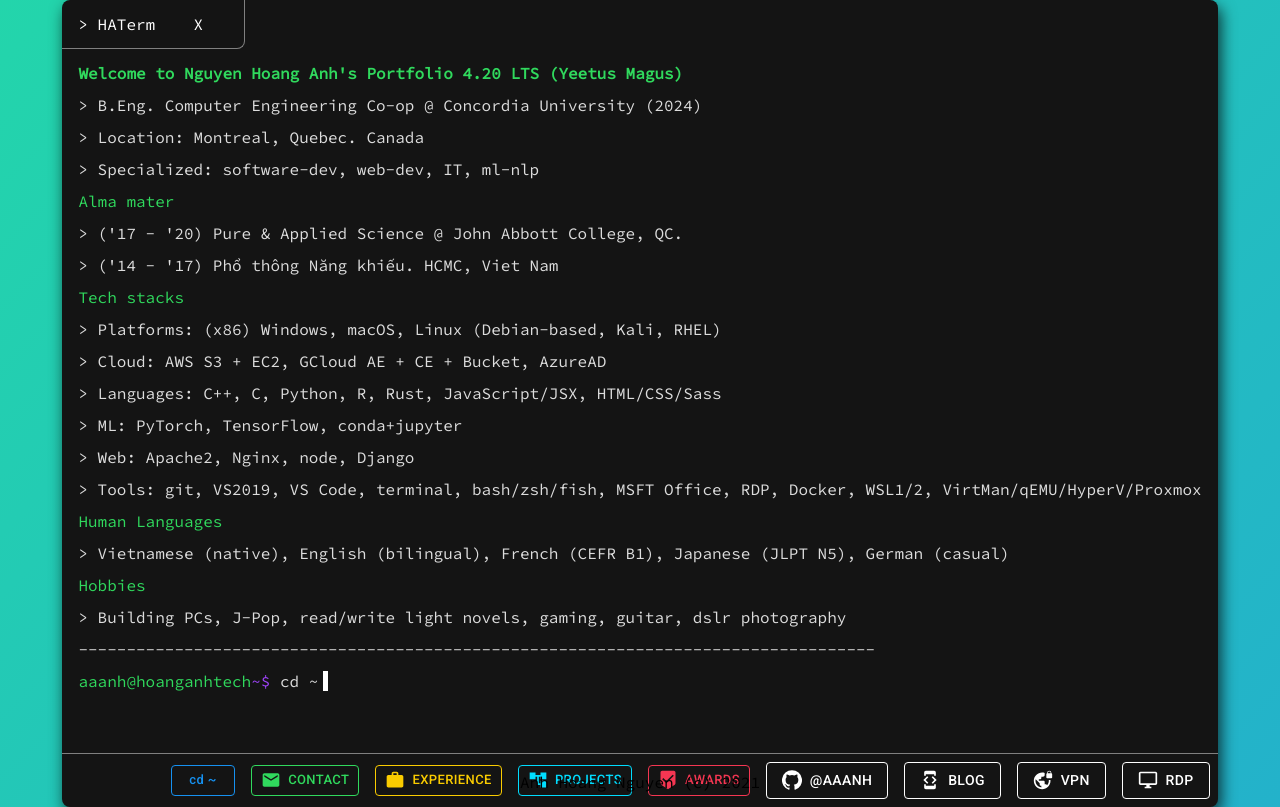
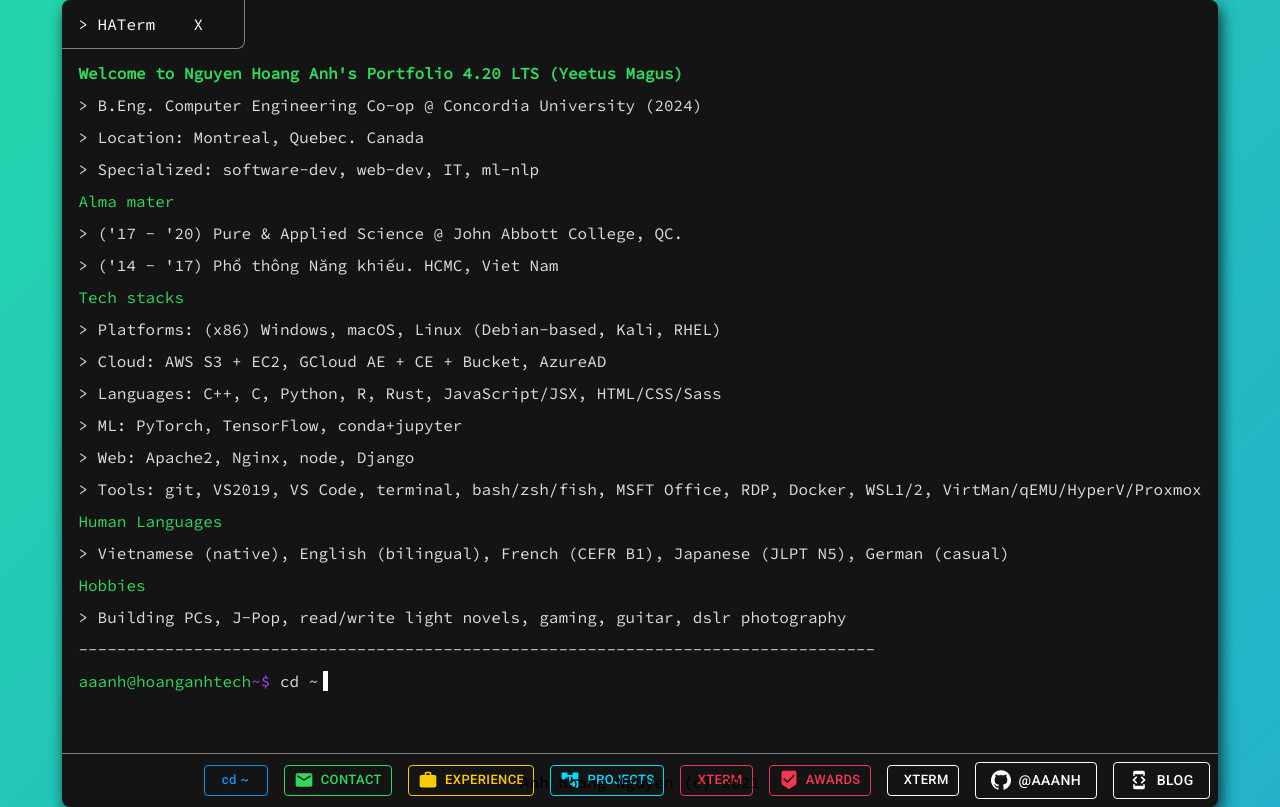
Before and after one commit to zasshuwu/nogamioka, a Next.js app: page / in a window 1280 px wide. Built offline with nearby package versions, Linux system fonts and the light colour scheme.

Commit message:
added buttons

```diff
--- a/components/navbar.js
+++ b/components/navbar.js
@@ -129,6 +129,14 @@ const useStyles = makeStyles((theme) => ({
 			color: customTheme.palette.background.main,
 		},
 	},
+	customButtonXterm: {
+		color: "#fff",
+		borderColor: "#fff",
+		"&:hover": {
+			background: "#fff",
+			color: customTheme.palette.background.main,
+		},
+	},
 	BtnText: {
 		display: "none",
 		[theme.breakpoints.up("md")]: {
@@ -166,6 +174,11 @@ export default function NavBar({ setCommand, setContent }) {
 		setCommand("projects");
 		setContent("projects");
 		setValues({ ...values, showProjects: !values.showProjects });
+	};
+	const handleXterm = (e) => {
+		e.preventDefault();
+		setCommand("xterm");
+		window.open("/terminal");
 	};
 	const handleGitHub = (e) => {
 		e.preventDefault();
@@ -251,8 +264,26 @@ export default function NavBar({ setCommand, setContent }) {
 					variant="outlined"
 					className={classes.customButtonAwards}
 				>
+					<span className={classes.BtnText}>&nbsp; xterm</span>
+				</Button>
+
+				<Button
+					size="small"
+					onClick={handleAwards}
+					variant="outlined"
+					className={classes.customButtonAwards}
+				>
 					<BeenhereIcon fontSize="small"></BeenhereIcon>
 					<span className={classes.BtnText}>&nbsp; Awards</span>
+				</Button>
+
+				<Button
+					size="small"
+					onClick={handleXterm}
+					variant="outlined"
+					className={classes.customButtonXterm}
+				>
+					<span className={classes.BtnText}>&nbsp; xterm</span>
 				</Button>
 
 				<Button
@@ -271,7 +302,7 @@ export default function NavBar({ setCommand, setContent }) {
 					<DeveloperModeIcon fontSize="small"></DeveloperModeIcon>
 					<span className={classes.BtnText}>&nbsp; Blog</span>
 				</Button>
-				<Button
+				{/* <Button
 					onClick={handleVpn}
 					variant="outlined"
 					className={classes.customButtonVpn}
@@ -286,7 +317,7 @@ export default function NavBar({ setCommand, setContent }) {
 				>
 					<DesktopWindowsIcon fontSize="small"></DesktopWindowsIcon>
 					<span className={classes.BtnText}>&nbsp; RDP</span>
-				</Button>
+				</Button> */}
 			</div>
 		</div>
 	);
--- a/pages/terminal.js
+++ b/pages/terminal.js
@@ -39,6 +39,9 @@ export default function Terminal() {
                         This is a major work in progress
                     </h1>
                 </Typography>
+                <Typography>
+                    <h5><a href="/">return to home</a></h5>
+                </Typography>
             </div>
             <div className={classes.terminalBody}>
                 <DynamicTerminal />
```
